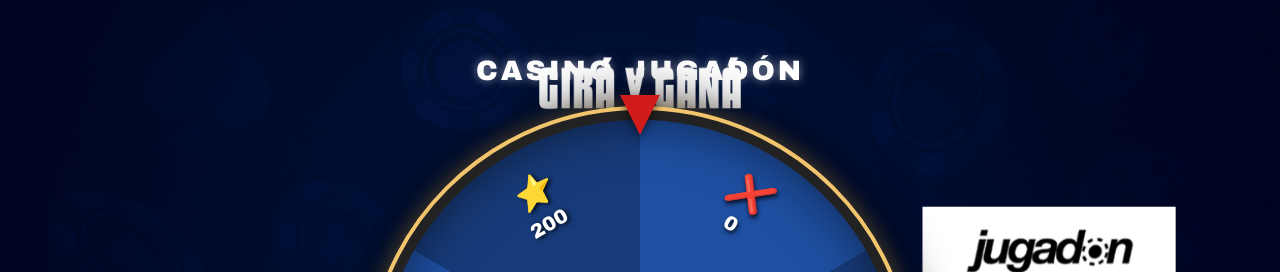
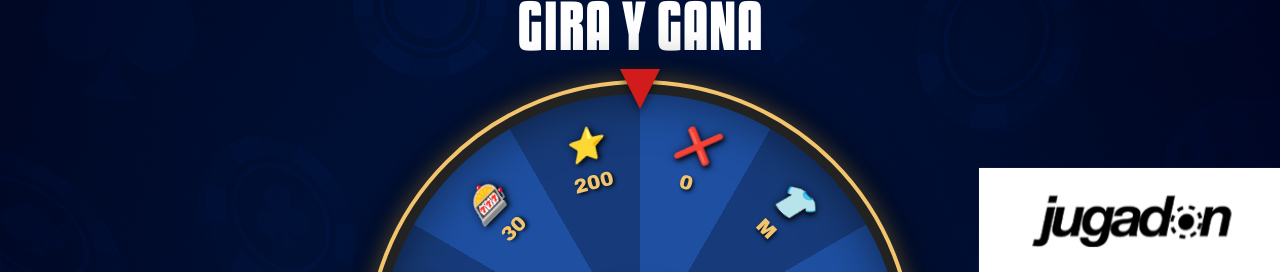
Before and after one commit to SantiMolina9/RuletaJugadon, a plain HTML site: page Index.HTML in a window 1280 px wide. Shown: the top 272 px of the page. Drawn offline with Linux system fonts and the light colour scheme.

Commit message:
Ruleta final v 1.0

```diff
--- a/Index.HTML
+++ b/Index.HTML
@@ -8,7 +8,6 @@
 </head>
 <body>
     <div class="wrapper">
-    <div class="title-top">CASINO JUGADÓN</div>
 
     <div class="wheel-wrapper">
         <div class="arrow"></div> <div id="wheel" class="wheel">
@@ -28,7 +27,6 @@
 
     <div class="buttons">
         <button id="btnSpin">Girar</button>
-        <button id="btnReset">Reiniciar</button>
     </div>
 </div>
 
--- a/css/style.css
+++ b/css/style.css
@@ -18,22 +18,42 @@
 html, body {
     width: 100%;
     height: 100%;
-    background: #000 url("../assets/fondo-casino.png") center/cover no-repeat;
+    margin: 0;
+    padding: 0;
+
+    /* Fondo con tamaño fijo */
+    background-color: #000; /* Color de relleno para pantallas grandes */
+    background-image: url("../assets/fondo-casino.png");
+    background-repeat: no-repeat;
+    background-position: center;
+
+    /* Forzamos el tamaño exacto en píxeles */
+    background-size: 1536px 1024px;
+
     display: flex;
     justify-content: center;
     align-items: center;
     font-family: var(--font-main);
+
+    /* Evitamos el scroll si la imagen es más grande que la pantalla */
     overflow: hidden;
 }
-
+/* Mejora de legibilidad para el título si el fondo es muy claro */
+.title-top {
+    color: var(--white);
+    font-size: 28px;
+    letter-spacing: 3px;
+    margin-bottom: 20px;
+    /* Agregamos una sombra más fuerte para que resalte sobre el QR/fondo brillante */
+    text-shadow: 2px 2px 10px rgba(0, 0, 0, 0.8), 0 0 5px rgba(0, 0, 0, 1);
+}
 /* 2. Layout Wrapper */
 .wrapper {
     position: relative;
     display: flex;
     flex-direction: column;
     align-items: center;
-    width: 100%;
-    max-width: 700px;
+    z-index: 10; /* Asegura que la ruleta esté sobre el fondo */
 }
 
 .title-top {
@@ -56,17 +76,17 @@
     border: 4px solid var(--gold);
 }
 
-/* Flecha: Ahora posicionada absoluta respecto al wrapper de la ruleta */
+/* Flecha: Apuntando hacia abajo */
 .arrow {
     position: absolute;
-    top: -15px; /* Ajustado para que la punta toque la ruleta */
+    top: -15px;
     left: 50%;
     transform: translateX(-50%);
     width: 0;
     height: 0;
     border-left: 20px solid transparent;
     border-right: 20px solid transparent;
-    border-top: 40px solid var(--red-arrow); /* Triángulo invertido */
+    border-top: 40px solid var(--red-arrow);
     border-bottom: none;
     z-index: 100;
     filter: drop-shadow(0 4px 4px rgba(0,0,0,0.5));
@@ -107,12 +127,14 @@
 }
 
 .wheel-label i {
-    font-size: 32px; /* Un poco más pequeño para que quepan 6 cómodamente */
-    margin-bottom: 5px;
+    font-size: 32px;
+    margin-bottom: 8px;
+    filter: drop-shadow(0 0 5px rgba(0,0,0,0.5));
 }
 
 .wheel-label strong {
     font-size: 20px;
+    color: var(--gold);
 }
 
 /* 5. Centro */
@@ -144,7 +166,7 @@
     position: absolute;
     top: 50%;
     left: 50%;
-    transform: translate(-50%, -50%); /* Centrado sobre la ruleta */
+    transform: translate(-50%, -50%);
     width: 380px;
     min-height: 180px;
     background: rgba(15, 42, 85, 0.95);
@@ -155,7 +177,7 @@
     flex-direction: column;
     justify-content: center;
     align-items: center;
-    z-index: 100;
+    z-index: 110;
     padding: 20px;
 }
 
@@ -213,7 +235,7 @@
     border-radius: 2px;
     pointer-events: none;
     animation: fall 2s linear forwards;
-    z-index: 110;
+    z-index: 120;
 }
 
 @keyframes fall {
--- a/js/main.js
+++ b/js/main.js
@@ -4,7 +4,13 @@
     { type: "fs", title: "SENSATIONAL!", value: 30, text: "30 FREE SPINS", icon: "🎰", val: "30" },
     { type: "fs", title: "SENSATIONAL!", value: 50, text: "50 FREE SPINS", icon: "💎", val: "50" },
     { type: "fs", title: "SENSATIONAL!", value: 100, text: "100 FREE SPINS", icon: "🔥", val: "100" },
-    { type: "fs", title: "MEGA WIN!", value: 200, text: "200 FREE SPINS", icon: "⭐", val: "200" } // 6to premio
+    { type: "fs", title: "MEGA WIN!", value: 200, text: "200 FREE SPINS", icon: "⭐", val: "200" },
+    { type: "merch", title: "¡FELICITACIONES!", text: "MERCH OFICIAL", icon: "👕", val: "M" },
+    { type: "lose", title: "¡SUERTE!", text: "GRACIAS POR PARTICIPAR", icon: "❌", val: "0" },
+    { type: "fs", title: "SENSATIONAL!", value: 100, text: "100 FREE SPINS", icon: "🔥", val: "100" },
+    { type: "fs", title: "SENSATIONAL!", value: 50, text: "50 FREE SPINS", icon: "💎", val: "50" },
+    { type: "fs", title: "SENSATIONAL!", value: 30, text: "30 FREE SPINS", icon: "🎰", val: "30" },
+    { type: "fs", title: "MEGA WIN!", value: 200, text: "200 FREE SPINS", icon: "⭐", val: "200" },
 ];
 
 let rotation = 0;
```
